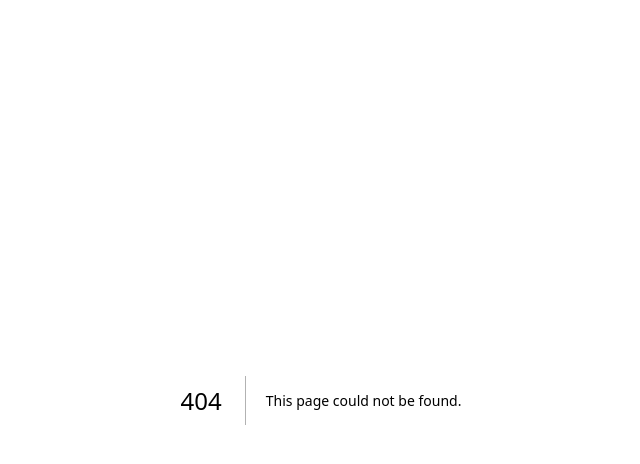
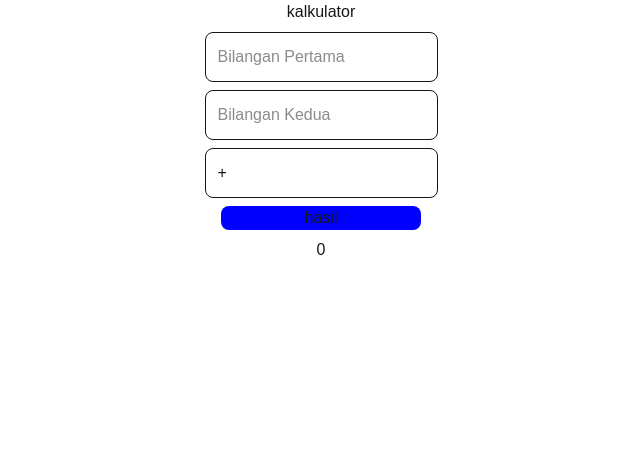
Before and after one commit to muochamadlatip-hue/my-app-projek, a Next.js app: page /kalkulator in a window 1280 px wide. Before the commit this address had no page. Shown: the top 464 px of the page, without its empty margins (319-959 px from the left). Built offline with nearby package versions, Linux system fonts and the light colour scheme.

Commit message:
feature kalkulator

```diff
--- /dev/null
+++ b/app/kalkulator/page.tsx
@@ -0,0 +1,48 @@
+'use client'
+
+import React, { useState } from 'react'
+
+export default function kalkulator() {
+    const [variableOne, SetVariableOne] = useState('')
+    const [variableTwo, SetVariableTwo] = useState('')
+    const [aritmatika, SetAritmatika] = useState('+')
+    const [result, setResult] = useState(0)
+
+    const submitAritmatika = () => {
+        if (variableOne && variableTwo) {
+            if (aritmatika == '+') {
+                const plus = Number(variableOne) + Number(variableTwo) ;
+                setResult(plus)
+            } else if (aritmatika === '-' ) {
+                const minus = Number(variableOne) - Number(variableTwo) ;
+                setResult(minus)
+            } else if (aritmatika === '*' ) {
+                const kali = Number(variableOne) * Number(variableTwo) ;
+                setResult(kali)
+            } else {
+                alert('Aritmatika hanya bisa di isi oleh +, -, *, /')
+            }
+        }
+    }
+  return (
+    <div className='items-center justify-items-center min-h-screen '>
+        <h1>kalkulator</h1>
+        <div className='my-2'>
+            <input value={variableOne} onChange={(e) => SetVariableOne(e.target.value)} className='border rounded-lg p-3' placeholder='Bilangan Pertama' />
+        </div>
+         <div className='my-2'>
+            <input value={variableTwo} onChange={(e) => SetVariableTwo(e.target.value)} className='border rounded-lg p-3' placeholder='Bilangan Kedua' />
+        </div>
+         <div className='my-2'>
+            <input value={aritmatika} onChange={(e) => SetAritmatika(e.target.value)}className='border rounded-lg p-3' placeholder='Aritmatika' />
+        </div>
+         <div className='my-2'>
+            <button className='w-[200px] btn bg-[blue] text white rounded-lg'
+            onClick={submitAritmatika}>
+                hasil
+            </button>
+        </div>
+        <h1>{result}</h1>
+    </div>
+  )
+}
--- a/app/page.tsx
+++ b/app/page.tsx
@@ -15,6 +15,19 @@
         />
       </main>
       <footer className="row-start-3 flex gap-[24px] flex-wrap items-center justify-center">
+        <Link
+          className="flex items-center gap-2 hover:underline hover:underline-offset-4"
+          href="/kalkulator"
+        >
+          <Image
+            aria-hidden
+            src="/file.svg"
+            alt="File icon"
+            width={16}
+            height={16}
+          />
+          Kalkulator
+        </Link>
         <Link
           className="flex items-center gap-2 hover:underline hover:underline-offset-4"
           href="/about"
```
